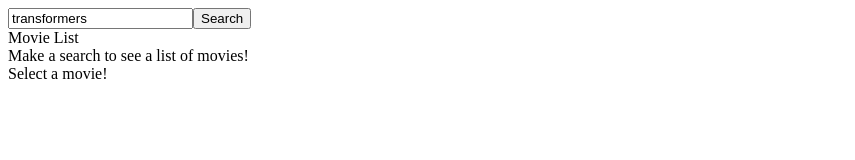
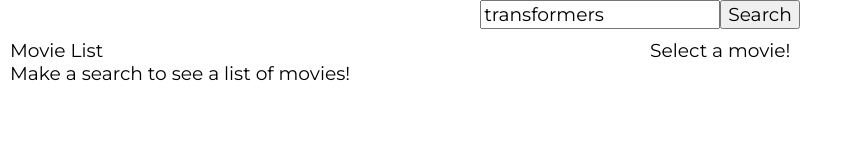
Before and after one commit to JoshKPatterson/tmdb-viewer, a React app: page / in a window 1280 px wide. Shown: the whole page, without its empty margins (0-855 px from the left). Built offline with nearby package versions, Linux system fonts and the light colour scheme.

Commit message:
Add basic styling

```diff
--- a/public/index.html
+++ b/public/index.html
@@ -4,6 +4,7 @@
     <meta charset="utf-8" />
     <meta name="viewport" content="width=device-width, initial-scale=1" >
     <link rel="stylesheet" href="style.css">
+    <link href="https://fonts.googleapis.com/css2?family=Montserrat:wght@400;700&display=swap" rel="stylesheet">
     <title>React App</title>
   </head>
   <body>
--- a/public/style.css
+++ b/public/style.css
@@ -1,3 +1,35 @@
-* {
-
+*, *::before, *::after {
+  box-sizing: border-box;
+  font-family: 'Montserrat', sans-serif;
+  font-weight: normal;
+  font-size: 14pt
 }
+body {
+  margin: 0;
+  display: flex;
+  flex-direction: column;
+  align-items: center;
+  min-height: 100vh;
+}
+.app {
+  width: 100vw;
+}
+.movieSearchBar {
+  display: flex;
+  justify-content: center;
+}
+.movieArea {
+  display: flex;
+  flex-direction: row;
+}
+.movieListArea, .selectedMovieArea {
+  display: inline-block;
+  width: 50%;
+  margin: 10px;
+}
+.movieItem {
+  border: 0.5px solid black;
+  margin: 10px 0px;
+  padding: 5px;
+  cursor: pointer;
+}
--- a/src/apis/moviedb.js
+++ b/src/apis/moviedb.js
@@ -6,6 +6,7 @@
   baseURL: 'https://api.themoviedb.org/3',
   params: {
     api_key: KEY,
-
+    include_adult: false,
+    language: 'en'
   }
 })
--- a/src/components/App.js
+++ b/src/components/App.js
@@ -7,8 +7,14 @@
   return (
     <div className='app'>
       <MovieSearchbar />
-      <MovieList />
-      <SelectedMovie />
+      <div className='movieArea'>
+        <div className='movieListArea'>
+          <MovieList />
+        </div>
+        <div className='selectedMovieArea'>
+          <SelectedMovie />
+        </div>
+      </div>
     </div>
   );
 }
--- a/src/components/Movie.js
+++ b/src/components/Movie.js
@@ -2,7 +2,7 @@
 
 const Movie = (props) => {
   return (
-    <div
+    <div className='movieItem'
     >
       {props.title} ({props.releaseDate})
     </div>
--- a/src/components/MovieList.js
+++ b/src/components/MovieList.js
@@ -16,6 +16,7 @@
                   title={movie.original_title}
                   key={movie.id}
                   releaseDate={movie.release_date}
+                  overview={movie.overview}
                 />
               </div>
             )
--- a/src/components/MovieSearchbar.js
+++ b/src/components/MovieSearchbar.js
@@ -11,7 +11,7 @@
   }
 
   return (
-    <div>
+    <div className='movieSearchBar'>
       <input
         type='text'
         value={term}
```
